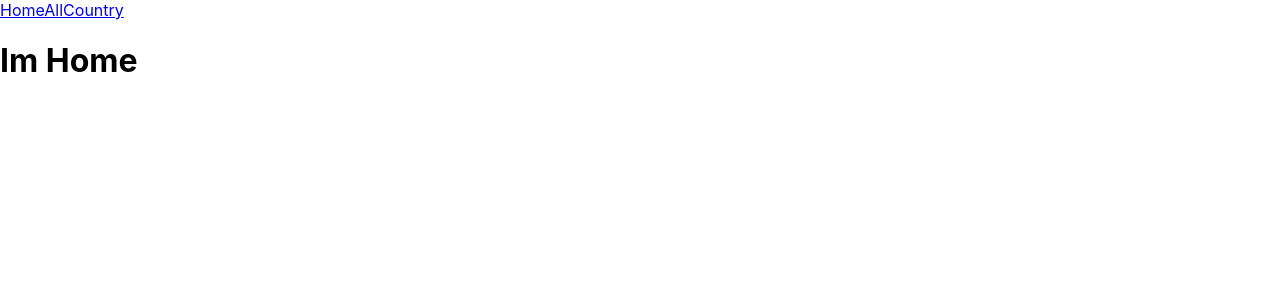
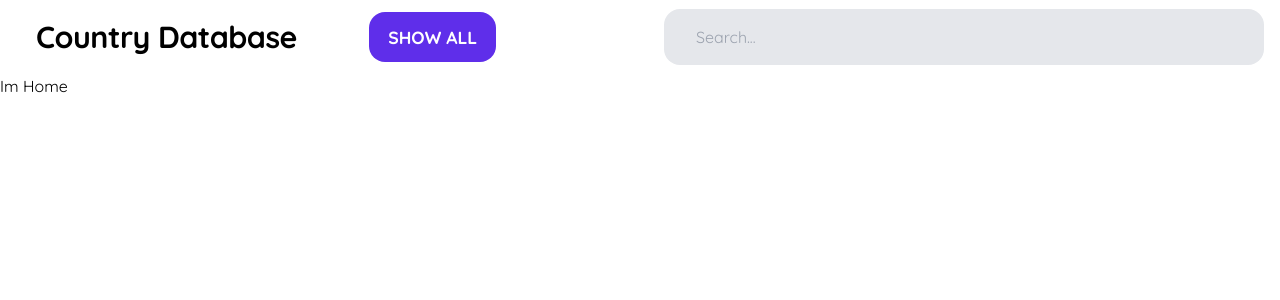
Before and after one commit to OmkarK45/react-countries, a React (Create React App) app: page / in a window 1280 px wide. Shown: the top 300 px of the page. Built offline with nearby package versions, Linux system fonts and the light colour scheme.

Commit message:
Added basic tailwind styles and navbar

```diff
--- /dev/null
+++ b/public/css/App.css
@@ -0,0 +1,132 @@
+@import url("https://fonts.googleapis.com/css2?family=Quicksand:wght@400;700&display=swap");
+* {
+  padding: 0;
+  margin: 0;
+  -webkit-box-sizing: border-box;
+          box-sizing: border-box;
+}
+
+:root {
+  --mainFont: "Quicksand", sans-serif;
+  font-family: var(--mainFont);
+}
+
+li {
+  list-style: none;
+}
+
+a {
+  text-decoration: none;
+  font-weight: 700;
+}
+
+header {
+  padding: 1rem 2rem;
+}
+
+nav {
+  display: -webkit-box;
+  display: -ms-flexbox;
+  display: flex;
+  -webkit-box-pack: justify;
+      -ms-flex-pack: justify;
+          justify-content: space-between;
+  -webkit-box-align: center;
+      -ms-flex-align: center;
+          align-items: center;
+  -ms-flex-wrap: wrap;
+      flex-wrap: wrap;
+}
+
+nav > ul {
+  display: -webkit-box;
+  display: -ms-flexbox;
+  display: flex;
+  -webkit-box-pack: justify;
+      -ms-flex-pack: justify;
+          justify-content: space-between;
+  -ms-flex-wrap: wrap;
+      flex-wrap: wrap;
+}
+
+.logo {
+  font-size: 1.9rem;
+  margin-right: 2rem;
+}
+
+.btn {
+  border: none;
+  font-size: 1.1rem;
+  font-family: inherit;
+  text-transform: uppercase;
+  font-weight: bold;
+  color: white;
+  padding: 0.7rem 1.2rem;
+  cursor: pointer;
+  -webkit-transition: -webkit-transform 0.2s ease-in-out;
+  transition: -webkit-transform 0.2s ease-in-out;
+  transition: transform 0.2s ease-in-out;
+  transition: transform 0.2s ease-in-out, -webkit-transform 0.2s ease-in-out;
+}
+
+.btn:hover {
+  -webkit-transform: translateY(-3px);
+          transform: translateY(-3px);
+}
+
+.btn-nav {
+  background: #5f2eea;
+  border-radius: 16px;
+}
+
+#search {
+  width: 600px;
+  border-radius: 16px;
+  padding: 1rem 2rem;
+}
+
+@media (max-width: 767px) {
+  .navicon {
+    width: 1.125em;
+    height: .125em;
+  }
+  .navicon::before,
+  .navicon::after {
+    display: block;
+    position: absolute;
+    width: 100%;
+    height: 100%;
+    -webkit-transition: all .2s ease-out;
+    transition: all .2s ease-out;
+    content: '';
+    background: #3D4852;
+  }
+  .navicon::before {
+    top: 5px;
+  }
+  .navicon::after {
+    top: -5px;
+  }
+  .menu-btn:not(:checked) ~ .menu {
+    display: none;
+  }
+  .menu-btn:checked ~ .menu {
+    display: block;
+  }
+  .menu-btn:checked ~ .menu-icon .navicon {
+    background: transparent;
+  }
+  .menu-btn:checked ~ .menu-icon .navicon::before {
+    -webkit-transform: rotate(-45deg);
+            transform: rotate(-45deg);
+  }
+  .menu-btn:checked ~ .menu-icon .navicon::after {
+    -webkit-transform: rotate(45deg);
+            transform: rotate(45deg);
+  }
+  .menu-btn:checked ~ .menu-icon .navicon::before,
+  .menu-btn:checked ~ .menu-icon .navicon::after {
+    top: 0;
+  }
+}
+/*# sourceMappingURL=App.css.map */
--- /dev/null
+++ b/public/css/App.scss
@@ -0,0 +1,114 @@
+@import url("https://fonts.googleapis.com/css2?family=Quicksand:wght@400;700&display=swap");
+
+* {
+  padding: 0;
+  margin: 0;
+  box-sizing: border-box;
+}
+:root {
+  --mainFont: "Quicksand", sans-serif;
+  font-family: var(--mainFont);
+}
+li {
+  list-style: none;
+}
+a {
+  text-decoration: none;
+  font-weight: 700;
+}
+// Header styles
+header {
+  padding: 1rem 2rem;
+}
+nav {
+  display: flex;
+  justify-content: space-between;
+  align-items: center;
+  // background-color: orange;
+  flex-wrap: wrap;
+}
+nav > ul {
+  display: flex;
+  justify-content: space-between;
+  flex-wrap: wrap;
+
+}
+.logo {
+  font-size: 1.9rem;
+  margin-right: 2rem;
+}
+.btn {
+  border: none;
+  font-size: 1.1rem;
+  font-family: inherit;
+  text-transform: uppercase;
+  font-weight: bold;
+  color: white;
+  padding: 0.7rem 1.2rem;
+  cursor: pointer;
+  transition: transform 0.2s ease-in-out;
+}
+.btn:hover {
+  transform: translateY(-3px);
+}
+.btn-nav {
+  background: #5f2eea;
+  border-radius: 16px;
+}
+
+#search{
+  width:600px;
+  border-radius: 16px;
+  padding: 1rem 2rem;
+}
+
+@media (max-width: 767px) {
+  .navicon {
+    width: 1.125em;
+    height: .125em;
+  }
+
+  .navicon::before,
+  .navicon::after {
+    display: block;
+    position: absolute;
+    width: 100%;
+    height: 100%;
+    transition: all .2s ease-out;
+    content: '';
+    background: #3D4852;
+  }
+
+  .navicon::before {
+    top: 5px;
+  }
+
+  .navicon::after {
+    top: -5px;
+  }
+
+  .menu-btn:not(:checked) ~ .menu {
+    display: none;
+  }
+
+  .menu-btn:checked ~ .menu {
+    display: block;
+  }
+
+  .menu-btn:checked ~ .menu-icon .navicon {
+    background: transparent;
+  }
+
+  .menu-btn:checked ~ .menu-icon .navicon::before {
+    transform: rotate(-45deg);
+  }
+
+  .menu-btn:checked ~ .menu-icon .navicon::after {
+    transform: rotate(45deg);
+  }
+
+  .menu-btn:checked ~ .menu-icon .navicon::before,
+  .menu-btn:checked ~ .menu-icon .navicon::after {
+    top: 0;
+  }
+}
--- a/public/index.html
+++ b/public/index.html
@@ -8,9 +8,9 @@
       name="description"
       content="Web site created using create-react-app"
     />
-    <link rel="apple-touch-icon" href="%PUBLIC_URL%/logo192.png" />
-    <link type="text/css" href="https://unpkg.com/tailwindcss@^1.0/dist/tailwind.min.css">
     <link rel="stylesheet" href="https://pro.fontawesome.com/releases/v5.13.0/css/all.css">
+    <link rel="stylesheet" href="./css/App.css">
+    <link rel="stylesheet" href="https://unpkg.com/tailwindcss@^1.0/dist/tailwind.min.css">
 
     <!--
       manifest.json provides metadata used when your web app is installed on a
--- a/src/App.js
+++ b/src/App.js
@@ -4,7 +4,6 @@ import Home from "./components/Home";
 import Country from "./components/Country";
 import Countries from "./components/allCountries";
 import Nav from './components/Nav'
-
 
 
 const App = () => {
--- a/src/components/Country.jsx
+++ b/src/components/Country.jsx
@@ -1,9 +1,18 @@
 import React from "react";
 
-const Country = ({location:{state:{country}}}) => {
+const Country = ({
+  location: {
+    state: { country },
+  },
+}) => {
   // Access the country object properties here now
-console.log(country);
-return <h1> {country.name}</h1>;
+  console.log(country);
+  return (
+    <div>
+      <h1> {country.name}</h1>
+
+    </div>
+  );
 };
 
 export default Country;
--- a/src/components/Nav.jsx
+++ b/src/components/Nav.jsx
@@ -1,15 +1,62 @@
-import React from 'react';
-import {Link} from 'react-router-dom'
-
+import React from "react";
+import { Link } from "react-router-dom";
 
 const Nav = (props) => {
-    return (
-        <React.Fragment>
-            <Link to="/" className='p-5'>Home</Link>
+  return (
+    <React.Fragment>
+      {/* <Link to="/" className='p-5'>Home</Link>
             <Link to="/all" className='p-5'>All</Link>
-            <Link to="/all/:country" className='p-5'>Country</Link>
-        </React.Fragment>
-     );
-}
+            <Link to="/all/:country" className='p-5'>Country</Link> */}
+      {/* <header>
+                <nav>
+                    <ul>
+                        <li className='logo'><Link to="/" className='p-5'>Country Database</Link></li>
+                        <li><Link to="/all" className='p-5'><button className='btn btn-nav'>SHOW ALL</button></Link></li>
+                    </ul>
+                    <div className='search-container'>
+                        <input type="text" name="search" id="search" placeholder='Search...' className='bg-gray-200 focus:bg-white border-transparent focus:border-blue-400'/>
+                    </div>
+                </nav>
+            </header> */}
+      <nav class="nav flex flex-wrap items-center justify-between px-4">
+        <div class="flex flex-no-shrink items-center mr-6 py-3 text-grey-darkest">
+          <span class="font-semibold text-xl tracking-tight">
+            <li className="logo">
+              <Link to="/" className="p-5">
+                Country Database
+              </Link>
+            </li>
+          </span>
+          <span class="font-semibold text-xl tracking-tight">
+            {" "}
+            <li>
+              <Link to="/all" className="p-5">
+                <button className="btn btn-nav">SHOW ALL</button>
+              </Link>
+            </li>
+          </span>
+        </div>
+
+        <input class="menu-btn hidden" type="checkbox" id="menu-btn" />
+        <label
+          class="menu-icon block cursor-pointer md:hidden px-2 py-4 relative select-none"
+          for="menu-btn"
+        >
+          <span class="navicon bg-grey-darkest flex items-center relative"></span>
+        </label>
+
+        <ul class="menu border-b md:border-none flex justify-end list-reset m-0 w-full md:w-auto">
+          <input
+            type="text"
+            name="search"
+            id="search"
+            placeholder="Search..."
+            className="bg-gray-200 focus:bg-white border-transparent focus:border-blue-400"
+          />
+        </ul>
+      </nav>
+    </React.Fragment>
+  );
+};
 
 export default Nav;
--- a/src/index.css
+++ b/src/index.css
@@ -1,6 +1,6 @@
-body {
+/* body {
   margin: 0;
-  font-family: -apple-system, BlinkMacSystemFont, 'Segoe UI', 'Roboto', 'Oxygen',
+  font-family: -system-ui, BlinkMacSystemFont, 'Segoe UI', 'Roboto', 'Oxygen',
     'Ubuntu', 'Cantarell', 'Fira Sans', 'Droid Sans', 'Helvetica Neue',
     sans-serif;
   -webkit-font-smoothing: antialiased;
@@ -10,4 +10,4 @@ body {
 code {
   font-family: source-code-pro, Menlo, Monaco, Consolas, 'Courier New',
     monospace;
-}
+} */
```
Also changed, not shown: src/App.css (deleted, +0 -38 lines), 2 other files (tests, documents, lock files or other folders).
